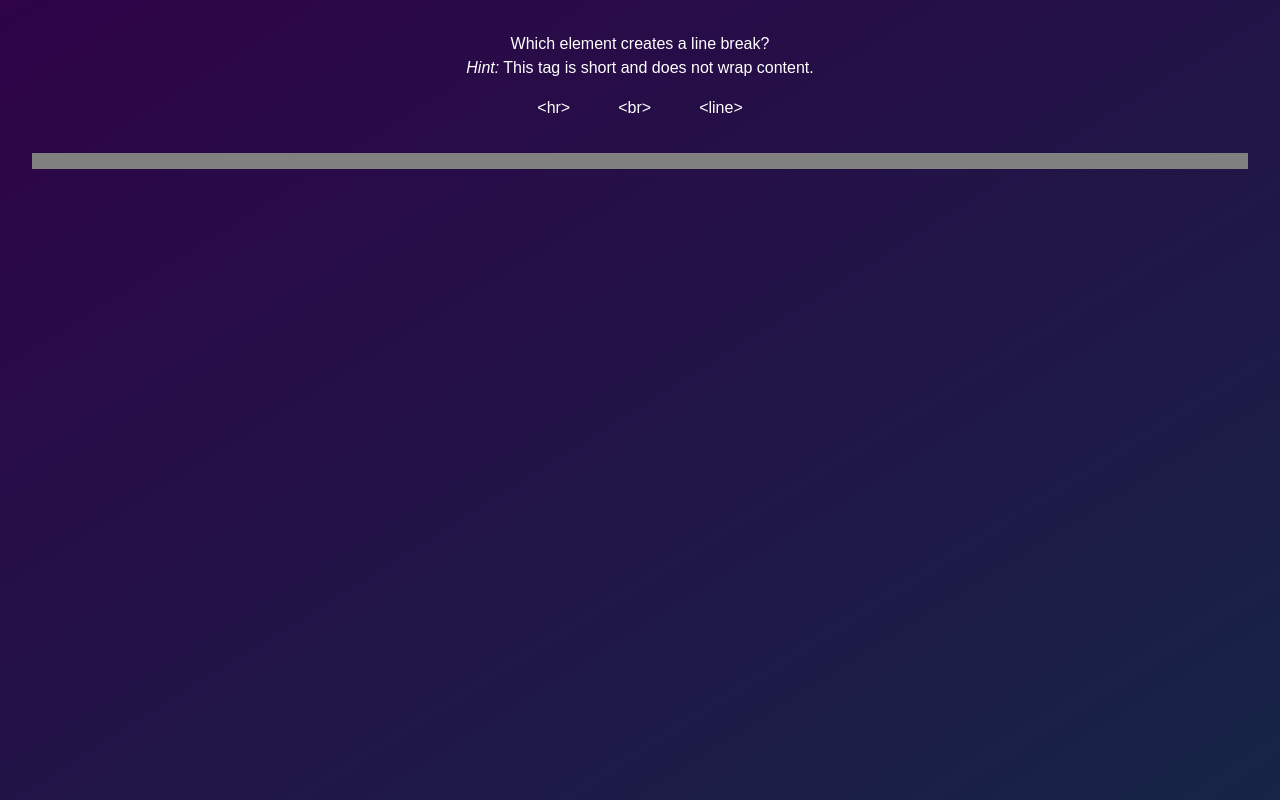
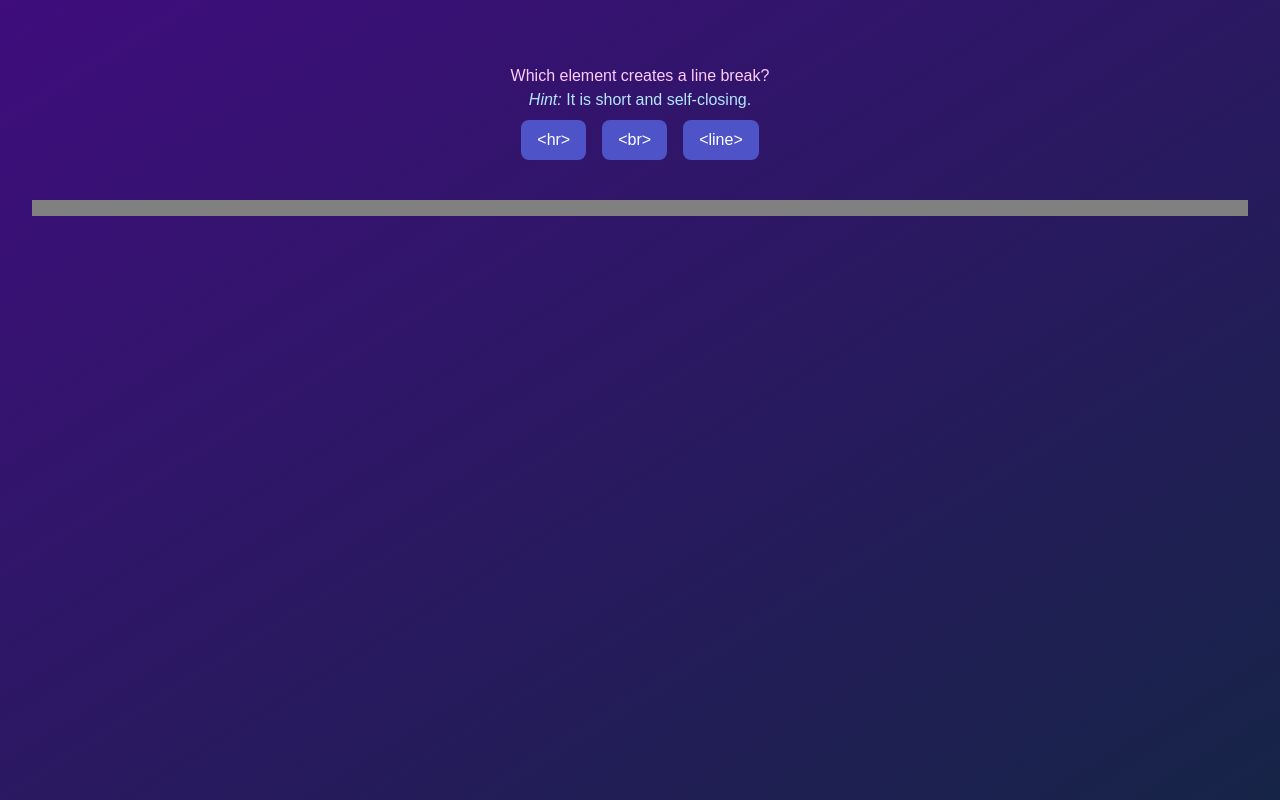
Before and after one commit to qoldfire/probable-octo-guide, a Next.js app: page /game in a window 1280 px wide. Both pictures are taken after a click on the button "Start Game". Built offline with nearby package versions, Linux system fonts and the light colour scheme.

Commit message:
Update page.tsx

```diff
--- a/app/game/page.tsx
+++ b/app/game/page.tsx
@@ -2,10 +2,6 @@
 
 import { useState, useEffect } from 'react';
 import Head from 'next/head';
-
-// Load sound
-const correctSound = typeof Audio !== 'undefined' ? new Audio('/correct.mp3') : null;
-const wrongSound = typeof Audio !== 'undefined' ? new Audio('/wrong.mp3') : null;
 
 // Define a type for the questions
 type Question = {
@@ -26,12 +22,11 @@ export default function GamePage() {
   const [score, setScore] = useState(0);
   const [challengeSet, setChallengeSet] = useState<Question[]>([]);
   const [currentIndex, setCurrentIndex] = useState(0);
-  const [progress, setProgress] = useState(0);
 
   const allChallenges: Question[] = [
     {
       instruction: 'Write HTML that creates a paragraph that says "HTML is fun".',
-      tip: 'Use a tag for paragraphs that wraps your sentence.',
+      tip: 'Wrap your sentence using the correct tag for paragraphs.',
       failTip: 'The <p> tag wraps content in a paragraph.',
       placeholder: '<p>HTML is fun</p>',
       check: (input: string) => /<p>\s*html is fun\s*<\/p>/i.test(input),
@@ -39,7 +34,7 @@ export default function GamePage() {
     },
     {
       instruction: 'Which tag makes the biggest heading?',
-      tip: 'There are heading tags from h1 to h6. Lower number means bigger heading.',
+      tip: 'Lower heading numbers mean larger size.',
       options: ['<h1>', '<h3>', '<h6>'],
       correct: '<h1>',
       failTip: 'Use the largest heading tag available.',
@@ -47,7 +42,7 @@ export default function GamePage() {
     },
     {
       instruction: 'Choose the correct tag for a hyperlink.',
-      tip: 'It starts with "a" and is used to link to other pages.',
+      tip: 'It starts with "a" and is used for links.',
       options: ['<p>', '<a>', '<link>'],
       correct: '<a>',
       failTip: 'It allows navigation to another page.',
@@ -55,7 +50,7 @@ export default function GamePage() {
     },
     {
       instruction: 'Type HTML to make the word "Code" bold.',
-      tip: 'Use a tag that emphasizes or bolds text.',
+      tip: 'Use a tag that makes text stand out visually.',
       failTip: 'Try using <strong> or <b>.',
       placeholder: '<strong>Code</strong>',
       check: (input: string) => /<(strong|b)>\s*code\s*<\/(strong|b)>/i.test(input),
@@ -63,7 +58,7 @@ export default function GamePage() {
     },
     {
       instruction: 'Which tag is used for images?',
-      tip: 'It includes the src attribute and is self-closing.',
+      tip: 'It includes the src attribute and ends with a slash.',
       options: ['<img>', '<picture>', '<src>'],
       correct: '<img>',
       failTip: 'It is used to display pictures.',
@@ -71,7 +66,7 @@ export default function GamePage() {
     },
     {
       instruction: 'Type HTML to create a level 2 heading that says "Start".',
-      tip: 'Use an h-tag with the number 2.',
+      tip: 'Use the second largest heading level.',
       failTip: 'Try <h2>Start</h2>.',
       placeholder: '<h2>Start</h2>',
       check: (input: string) => /<h2>\s*start\s*<\/h2>/i.test(input),
@@ -79,7 +74,7 @@ export default function GamePage() {
     },
     {
       instruction: 'Which element creates a line break?',
-      tip: 'This tag is short and does not wrap content.',
+      tip: 'It is short and self-closing.',
       options: ['<hr>', '<br>', '<line>'],
       correct: '<br>',
       failTip: 'It is used to break lines.',
@@ -87,7 +82,7 @@ export default function GamePage() {
     },
     {
       instruction: 'Write HTML to make the text "Fun" italic.',
-      tip: 'Use a tag that makes text slanted.',
+      tip: 'Use a tag that visually slants the text.',
       failTip: 'Try using <i> or <em>.',
       placeholder: '<em>Fun</em>',
       check: (input: string) => /<(i|em)>\s*fun\s*<\/(i|em)>/i.test(input),
@@ -95,7 +90,7 @@ export default function GamePage() {
     },
     {
       instruction: 'Which tag defines a list item?',
-      tip: 'It appears inside both ordered and unordered lists.',
+      tip: 'It is nested inside ordered or unordered lists.',
       options: ['<li>', '<ol>', '<ul>'],
       correct: '<li>',
       failTip: 'It defines a list item.',
@@ -103,7 +98,7 @@ export default function GamePage() {
     },
     {
       instruction: 'Write HTML to create a link that says "Site" and goes to example.com.',
-      tip: 'Use the <a> tag with an href attribute pointing to the site.',
+      tip: 'Use an anchor tag with the correct attribute.',
       failTip: 'Try <a href="https://example.com">Site</a>',
       placeholder: '<a href="https://example.com">Site</a>',
       check: (input: string) => /<a\s+href=["']https:\/\/example\.com["']>\s*site\s*<\/a>/i.test(input),
@@ -114,6 +109,7 @@ export default function GamePage() {
   useEffect(() => {
     const shuffled = [...allChallenges].sort(() => 0.5 - Math.random());
     setChallengeSet(shuffled.slice(0, 3));
+    setCurrentIndex(0);
   }, [step]);
 
   const current = challengeSet[currentIndex];
@@ -128,11 +124,9 @@ export default function GamePage() {
     }
 
     if (isCorrect) {
-      correctSound?.play();
       setScore(score + 1);
       setFeedback('✅ Correct!');
     } else {
-      wrongSound?.play();
       setFeedback('❌ Try again. Hint: ' + current.failTip);
       return;
     }
@@ -142,39 +136,40 @@ export default function GamePage() {
       setInputValue('');
       if (currentIndex + 1 < challengeSet.length) {
         setCurrentIndex(currentIndex + 1);
-        setProgress(((currentIndex + 2) / challengeSet.length) * 100);
       } else {
         setStep('complete');
       }
     }, 1000);
   };
 
+  const progress = ((currentIndex + (step === 'complete' ? 1 : 0)) / challengeSet.length) * 100;
+
   return (
     <>
       <Head>
         <title>CodeQuest</title>
       </Head>
-      <div className="wrapper" style={{
+      <div style={{
         padding: '2rem',
         textAlign: 'center',
-        color: '#ffffff',
-        background: 'linear-gradient(to bottom right, #2e0347, #162447)',
+        color: '#fff',
+        background: 'linear-gradient(to bottom right, #3f0d7d, #162447)',
         fontFamily: 'Poppins, sans-serif',
         minHeight: '100vh',
         transition: 'all 0.5s ease-in-out'
       }}>
         {step === 'intro' && (
-          <div className="intro">
-            <h1 className="title">Welcome to CodeQuest</h1>
-            <p className="subtitle">Learn HTML the fun way! Ready to begin?</p>
-            <button onClick={() => setStep('challenge')} className="start-button">Start Game</button>
+          <div>
+            <h1 style={{ fontSize: '3rem', color: '#f0f8ff' }}>Welcome to CodeQuest</h1>
+            <p style={{ fontSize: '1.25rem' }}>Learn HTML the fun way! Ready to begin?</p>
+            <button onClick={() => setStep('challenge')} style={{ marginTop: '1rem', padding: '0.75rem 2rem', background: '#6a0dad', color: '#fff', border: 'none', borderRadius: '1rem', fontSize: '1.1rem' }}>Start Game</button>
           </div>
         )}
 
         {step === 'challenge' && current && (
-          <div className="challenge">
-            <h2>{current.instruction}</h2>
-            <p><em>Hint:</em> {current.tip}</p>
+          <div style={{ marginTop: '2rem', animation: 'fadeIn 0.5s ease-in-out' }}>
+            <h2 style={{ color: '#ffccff' }}>{current.instruction}</h2>
+            <p style={{ color: '#b3e6ff' }}><em>Hint:</em> {current.tip}</p>
 
             {current.type === 'typing' && (
               <input
@@ -187,12 +182,12 @@ export default function GamePage() {
             )}
 
             {current.type === 'choice' && current.options && (
-              <div className="choices">
+              <div>
                 {current.options.map((option, idx) => (
                   <button
                     key={idx}
                     onClick={() => handleSubmit(option)}
-                    style={{ margin: '0.5rem', padding: '0.5rem 1rem', fontSize: '1rem' }}
+                    style={{ margin: '0.5rem', padding: '0.5rem 1rem', fontSize: '1rem', background: '#4e54c8', color: '#fff', border: 'none', borderRadius: '0.5rem' }}
                   >
                     {option}
                   </button>
@@ -200,21 +195,21 @@ export default function GamePage() {
               </div>
             )}
 
-            <div className="feedback" style={{ marginTop: '1rem' }}>
+            <div style={{ marginTop: '1rem' }}>
               {current.type === 'typing' && (
-                <button onClick={() => handleSubmit()} className="submit-button">Submit</button>
+                <button onClick={() => handleSubmit()} style={{ marginTop: '0.5rem', padding: '0.5rem 1rem', fontSize: '1rem', background: '#6a0dad', color: '#fff', border: 'none', borderRadius: '0.5rem' }}>Submit</button>
               )}
               <p>{feedback}</p>
-              <progress value={progress} max={100} style={{ width: '100%' }} />
+              <progress value={progress} max={100} style={{ width: '100%', marginTop: '1rem' }} />
             </div>
           </div>
         )}
 
         {step === 'complete' && (
-          <div className="complete">
-            <h2>Well done!</h2>
+          <div>
+            <h2 style={{ color: '#b0e0e6' }}>Well done!</h2>
             <p>Your score: {score}/{challengeSet.length}</p>
-            <button onClick={() => { setStep('intro'); setCurrentIndex(0); setScore(0); }}>Play Again</button>
+            <button onClick={() => { setStep('intro'); setCurrentIndex(0); setScore(0); }} style={{ marginTop: '1rem', padding: '0.75rem 2rem', background: '#6a0dad', color: '#fff', border: 'none', borderRadius: '1rem', fontSize: '1.1rem' }}>Play Again</button>
           </div>
         )}
       </div>
```
